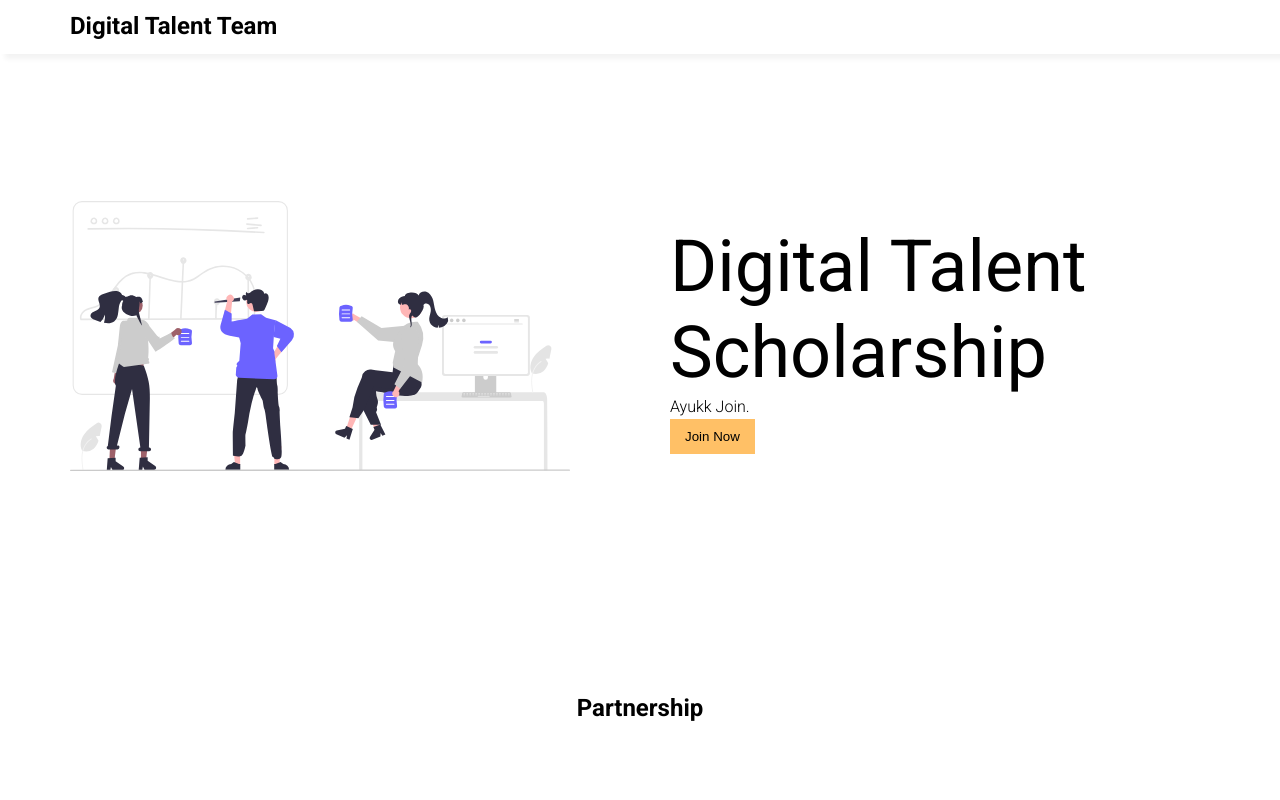
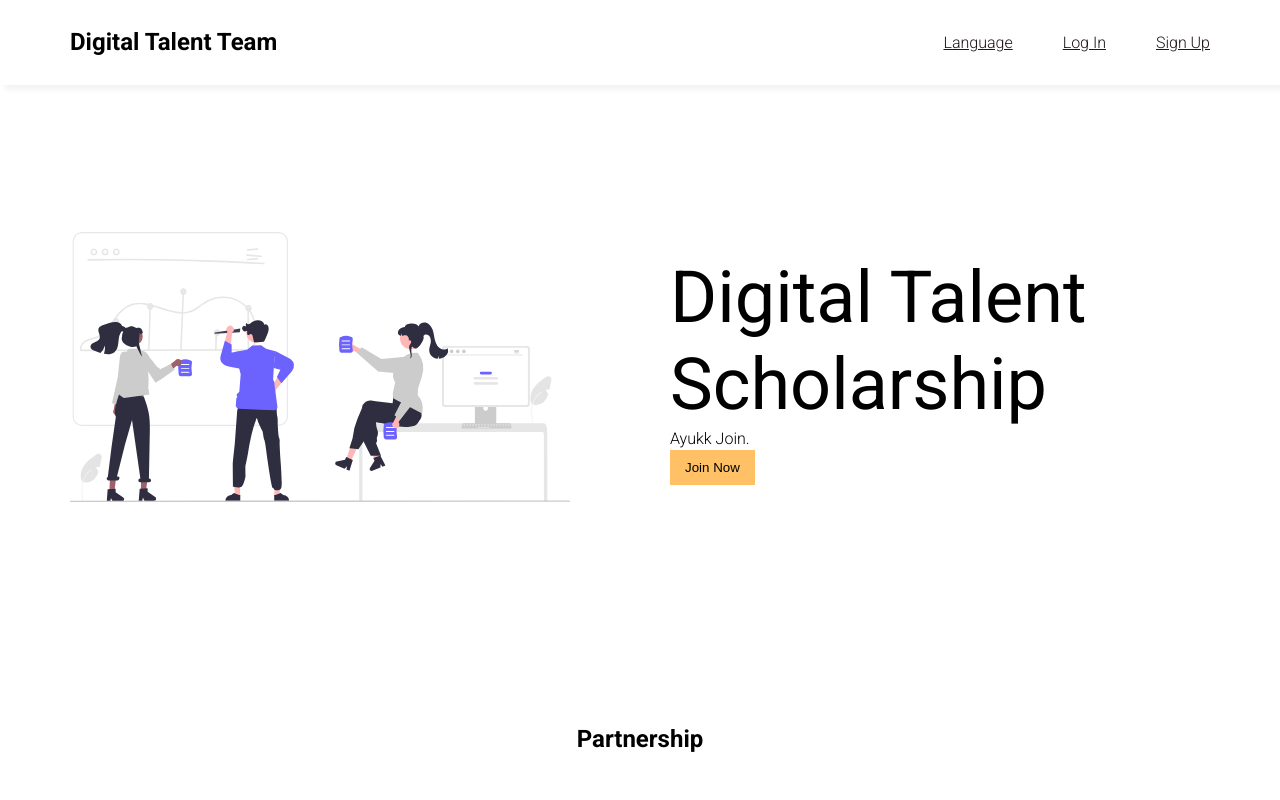
Before and after one commit to JiddanIlham/kelompokA05, a plain HTML site: page index.html in a window 1280 px wide. Shown: the top 800 px of the page. Drawn offline with Linux system fonts and the light colour scheme.

Commit message:
Update index.html

```diff
--- a/index.html
+++ b/index.html
@@ -18,6 +18,11 @@
         </div>
         <div class="bar_icon">
           <i class="fas fa-bars"></i>
+        </div>
+        <div class="header-right">
+          <a href="#">Language</a>
+          <a href="#" >Log In</a>
+          <a href="#" >Sign Up</a>
         </div>
       </div>
     </nav>
```
